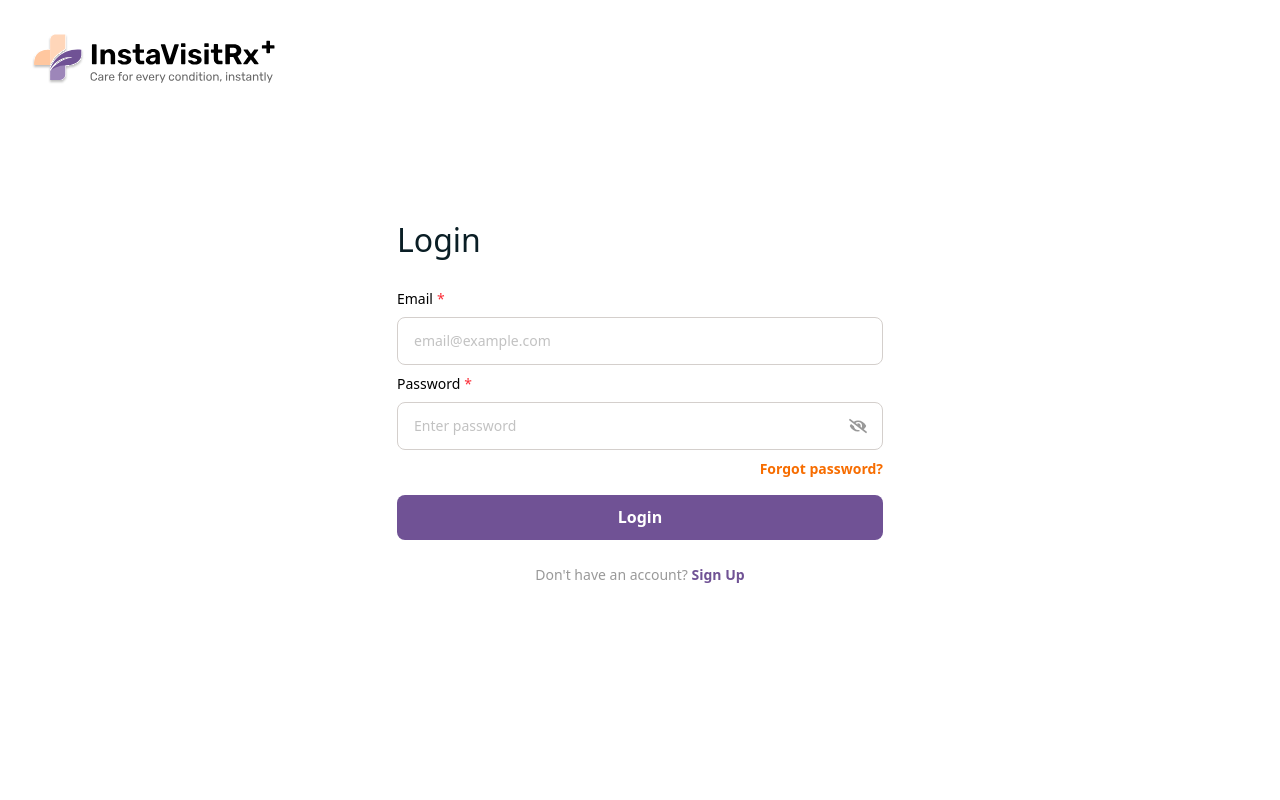
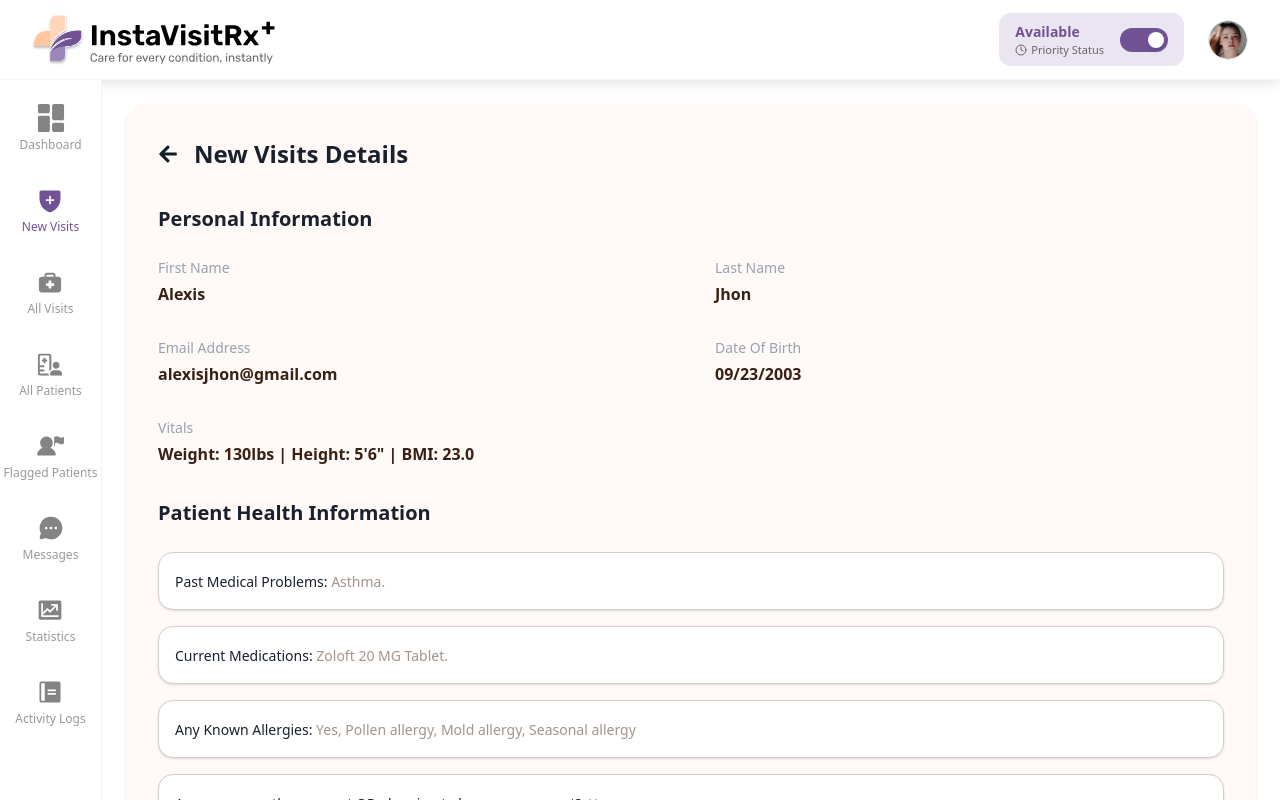
Before and after one commit to Umar-Ali-Dev/Telemed, a React (Vite) app: page /provider/new-visits/1 in a window 1280 px wide. Before the commit this address led to /. Built offline with nearby package versions, Linux system fonts and the light colour scheme.

Commit message:
add detail page for providers

```diff
--- a/src/pages/provider/consultation/AllVisits.tsx
+++ b/src/pages/provider/consultation/AllVisits.tsx
@@ -1,5 +1,6 @@
 import React, { useState } from "react";
 import { useForm } from "react-hook-form";
+import { useNavigate } from "react-router-dom";
 import DataTable from "react-data-table-component";
 import Heading from "../../../components/ui/headings/Heading";
 import SectionWrapper from "../../../components/ui/common/SectionWrapper";
@@ -8,8 +9,10 @@ import { PAST_VISITS_COLUMNS, DUMMY_DATA } from "../../../constants/commonData";
 import Pagination from "../../../components/ui/table/Pagination";
 import SelectField from "../../../components/ui/inputs/SelectField";
 import SearchInput from "../../../components/ui/inputs/SearchInput";
+import type { PatientRecord } from "../../../constants/commonData";
 
 const AllVisits: React.FC = () => {
+  const navigate = useNavigate();
   const [searchQuery, setSearchQuery] = useState("");
 
   const { control } = useForm({
@@ -69,6 +72,7 @@ const AllVisits: React.FC = () => {
             columns={PAST_VISITS_COLUMNS}
             data={filteredData}
             customStyles={commonTableStyles}
+            onRowClicked={(row: PatientRecord) => navigate(`/provider/all-visits/${row.id}`)}
             pagination
             paginationPerPage={10}
             paginationComponentOptions={{
--- /dev/null
+++ b/src/pages/provider/consultation/DetailPage1.tsx
@@ -0,0 +1,141 @@
+import { useNavigate, useParams, useLocation } from "react-router-dom";
+import { FaArrowLeft } from "react-icons/fa";
+import SectionWrapper from "../../../components/ui/common/SectionWrapper";
+import Heading from "../../../components/ui/headings/Heading";
+import Button from "../../../components/ui/button/Button";
+import ProfileCard from "../../../components/ui/cards/ProfileCard";
+import Attachments from "../dashboard/profile-components/Attachments";
+import {
+  DUMMY_PATIENT_DATA,
+  MEDICATION_DUMMY_DATA,
+} from "../../../constants/commonData";
+
+const DetailPage1: React.FC = () => {
+  const navigate = useNavigate();
+  const { id } = useParams();
+  const location = useLocation();
+
+  // Determine the page title based on route
+  const getPageTitle = () => {
+    if (location.pathname.includes("/new-visits/")) {
+      return "New Visits Details";
+    } else if (location.pathname.includes("/all-visits/")) {
+      return "All Visits Details";
+    } else if (location.pathname.includes("/all-patients/")) {
+      return "Patient Details";
+    }
+    return "Details";
+  };
+
+  // Determine the base path to navigate to Page 2
+  const getNextPath = () => {
+    if (location.pathname.includes("/new-visits/")) {
+      return `/provider/new-visits/${id}/details`;
+    } else if (location.pathname.includes("/all-visits/")) {
+      return `/provider/all-visits/${id}/details`;
+    } else if (location.pathname.includes("/all-patients/")) {
+      return `/provider/all-patients/${id}/details`;
+    }
+    return `/provider/new-visits/${id}/details`;
+  };
+
+  return (
+    <SectionWrapper className="m-6">
+      {/* Header with Back Button */}
+      <div className="flex items-center gap-4 mb-8">
+        <button
+          onClick={() => navigate(-1)}
+          className="text-[#0A1E25] hover:text-[#705295] transition-colors"
+        >
+          <FaArrowLeft size={20} />
+        </button>
+        <Heading
+          title={getPageTitle()}
+          textSize="text-[24px]"
+          className="font-bold text-[#1A202C]"
+        />
+      </div>
+
+      <div className="space-y-8">
+        {/* Personal Information */}
+        <section>
+          <h3 className="text-[20px] font-bold text-[#1A202C] mb-6">
+            Personal Information
+          </h3>
+          <div className="grid grid-cols-1 md:grid-cols-2 gap-x-12 gap-y-8">
+            <ProfileCard label="First Name" value={DUMMY_PATIENT_DATA.firstName} />
+            <ProfileCard label="Last Name" value={DUMMY_PATIENT_DATA.lastName} />
+            <ProfileCard label="Email Address" value={DUMMY_PATIENT_DATA.email} />
+            <ProfileCard label="Date Of Birth" value={DUMMY_PATIENT_DATA.dob} />
+            <ProfileCard label="Vitals" value={`Weight: 130lbs | Height: 5'6" | BMI: 23.0`} />
+          </div>
+        </section>
+
+        {/* Patient Health Information */}
+        <section>
+          <h3 className="text-[20px] font-bold text-[#1A202C] mb-6">
+            Patient Health Information
+          </h3>
+          <div className="space-y-4">
+            <div className="bg-white border border-[#D4CFCC] rounded-[15px] p-4 shadow-sm">
+              <span className="text-[14px] font-medium text-[#1A202C]">Past Medical Problems: </span>
+              <span className="text-[14px] text-[#A3948C]">Asthma.</span>
+            </div>
+            <div className="bg-white border border-[#D4CFCC] rounded-[15px] p-4 shadow-sm">
+              <span className="text-[14px] font-medium text-[#1A202C]">Current Medications: </span>
+              <span className="text-[14px] text-[#A3948C]">
+                {MEDICATION_DUMMY_DATA[0]?.name || "Zoloft"}.
+              </span>
+            </div>
+            <div className="bg-white border border-[#D4CFCC] rounded-[15px] p-4 shadow-sm">
+              <span className="text-[14px] font-medium text-[#1A202C]">Any Known Allergies: </span>
+              <span className="text-[14px] text-[#A3948C]">
+                Yes, Pollen allergy, Mold allergy, Seasonal allergy
+              </span>
+            </div>
+            <div className="bg-white border border-[#D4CFCC] rounded-[15px] p-4 shadow-sm">
+              <span className="text-[14px] font-medium text-[#1A202C]">
+                Are you currently pregnant OR planning to become pregnant?:{" "}
+              </span>
+              <span className="text-[14px] text-[#A3948C]">Yes</span>
+            </div>
+            <div className="bg-white border border-[#D4CFCC] rounded-[15px] p-4 shadow-sm">
+              <span className="text-[14px] font-medium text-[#1A202C]">
+                Are you currently breastfeeding?:{" "}
+              </span>
+              <span className="text-[14px] text-[#A3948C]">Yes</span>
+            </div>
+          </div>
+        </section>
+
+        {/* Attachments - using existing component */}
+        <section>
+          <h3 className="text-[20px] font-bold text-[#1A202C] mb-6">
+            Attachments
+          </h3>
+          <Attachments />
+        </section>
+      </div>
+
+      {/* Footer Buttons */}
+      <div className="flex justify-end gap-4 mt-12">
+        <Button
+          label="Back"
+          width="w-[120px]"
+          bgColor="bg-transparent"
+          textColor="text-[#A3948C]"
+          className="hover:bg-gray-50 !font-bold"
+          onClick={() => navigate(-1)}
+        />
+        <Button
+          label="Next"
+          width="w-[120px]"
+          bgColor="bg-[#705295]"
+          onClick={() => navigate(getNextPath())}
+        />
+      </div>
+    </SectionWrapper>
+  );
+};
+
+export default DetailPage1;
--- /dev/null
+++ b/src/pages/provider/consultation/DetailPage2.tsx
@@ -0,0 +1,77 @@
+import { useNavigate, useParams, useLocation } from "react-router-dom";
+import { FaArrowLeft } from "react-icons/fa";
+import SectionWrapper from "../../../components/ui/common/SectionWrapper";
+import Heading from "../../../components/ui/headings/Heading";
+import Button from "../../../components/ui/button/Button";
+import VisitNote from "../dashboard/profile-components/VisitNote";
+
+const DetailPage2: React.FC = () => {
+  const navigate = useNavigate();
+  const { id } = useParams();
+  const location = useLocation();
+
+  // Determine the page title based on route
+  const getPageTitle = () => {
+    if (location.pathname.includes("/new-visits/")) {
+      return "New Visits Details";
+    } else if (location.pathname.includes("/all-visits/")) {
+      return "All Visits Details";
+    } else if (location.pathname.includes("/all-patients/")) {
+      return "Patient Details";
+    }
+    return "Details";
+  };
+
+  // Determine the base path to go back to Page 1
+  const getBasePath = () => {
+    if (location.pathname.includes("/new-visits/")) {
+      return `/provider/new-visits/${id}`;
+    } else if (location.pathname.includes("/all-visits/")) {
+      return `/provider/all-visits/${id}`;
+    } else if (location.pathname.includes("/all-patients/")) {
+      return `/provider/all-patients/${id}`;
+    }
+    return `/provider/new-visits/${id}`;
+  };
+
+  return (
+    <SectionWrapper className="m-6">
+      {/* Header with Back Button */}
+      <div className="flex items-center gap-4 mb-8">
+        <button
+          onClick={() => navigate(-1)}
+          className="text-[#0A1E25] hover:text-[#705295] transition-colors"
+        >
+          <FaArrowLeft size={20} />
+        </button>
+        <Heading
+          title={getPageTitle()}
+          textSize="text-[24px]"
+          className="font-bold text-[#1A202C]"
+        />
+      </div>
+
+      {/* Visit Note - includes Condition & Symptoms, Medications Needed, Vitals, Pharmacy, Progress Note, Prescriptions, and Chat */}
+      <VisitNote />
+
+      {/* Footer Buttons */}
+      <div className="flex justify-end gap-4 mt-12">
+        <Button
+          label="Back"
+          width="w-[120px]"
+          bgColor="bg-transparent"
+          textColor="text-[#A3948C]"
+          className="hover:bg-gray-50 !font-bold"
+          onClick={() => navigate(getBasePath())}
+        />
+        <Button
+          label="Next"
+          width="w-[120px]"
+          bgColor="bg-[#705295]"
+        />
+      </div>
+    </SectionWrapper>
+  );
+};
+
+export default DetailPage2;
--- a/src/pages/provider/consultation/NewVisits.tsx
+++ b/src/pages/provider/consultation/NewVisits.tsx
@@ -84,7 +84,7 @@ const NewVisits: React.FC = () => {
   }, []);
 
   const handleRowClick = (row: PatientRecord) => {
-    navigate(`/provider/patient/${row.id}`);
+    navigate(`/provider/new-visits/${row.id}`);
   };
 
   const handleCancelSubmit = (reason: string) => {
--- a/src/pages/provider/dashboard/AllPatients.tsx
+++ b/src/pages/provider/dashboard/AllPatients.tsx
@@ -46,7 +46,7 @@ const AllPatients: React.FC = () => {
         data={filteredPatients}
         customStyles={commonTableStyles}
         onRowClicked={(row) =>
-          navigate(`/provider/patient/${row.id}?hideVisitNote=true`)
+          navigate(`/provider/all-patients/${row.id}`)
         }
         pagination
         paginationComponent={() => (
--- a/src/pages/provider/dashboard/ProviderDashboard.tsx
+++ b/src/pages/provider/dashboard/ProviderDashboard.tsx
@@ -1,6 +1,5 @@
 import React from "react";
 import DataTable from "react-data-table-component";
-import { useNavigate } from "react-router-dom"; // Import navigate hook
 import {
   CARE_QUEUE_COLUMNS,
   DUMMY_DATA,
@@ -19,11 +18,6 @@ import profileSettingsIcon from "../../../assets/icons/profileSettings.svg";
 import activityLogsIcon from "../../../assets/icons/activityLogs.svg";
 
 const ProviderDashboard: React.FC = () => {
-  const navigate = useNavigate();
-
-  const handleRowClick = (row: any) => {
-    navigate(`/provider/patient/${row.id}`);
-  };
 
   return (
     <div className="bg-white space-y-10">
@@ -94,9 +88,6 @@ const ProviderDashboard: React.FC = () => {
               columns={CARE_QUEUE_COLUMNS}
               data={DUMMY_DATA}
               customStyles={commonTableStyles}
-              onRowClicked={handleRowClick}
-              pointerOnHover
-              highlightOnHover
               responsive
             />
           </div>
```
Also changed, not shown: src/routes/Routes.tsx (+8 -0 lines).
